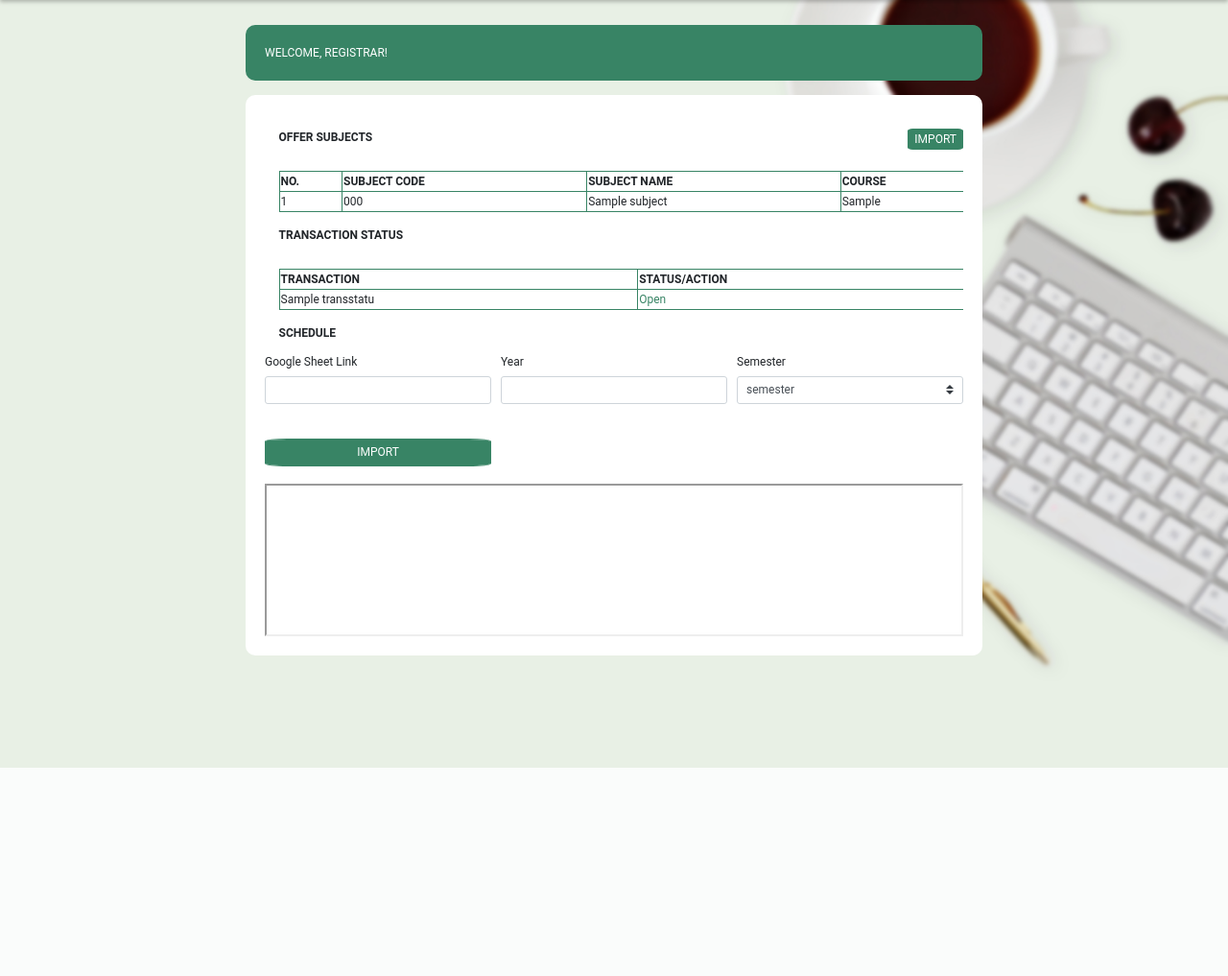
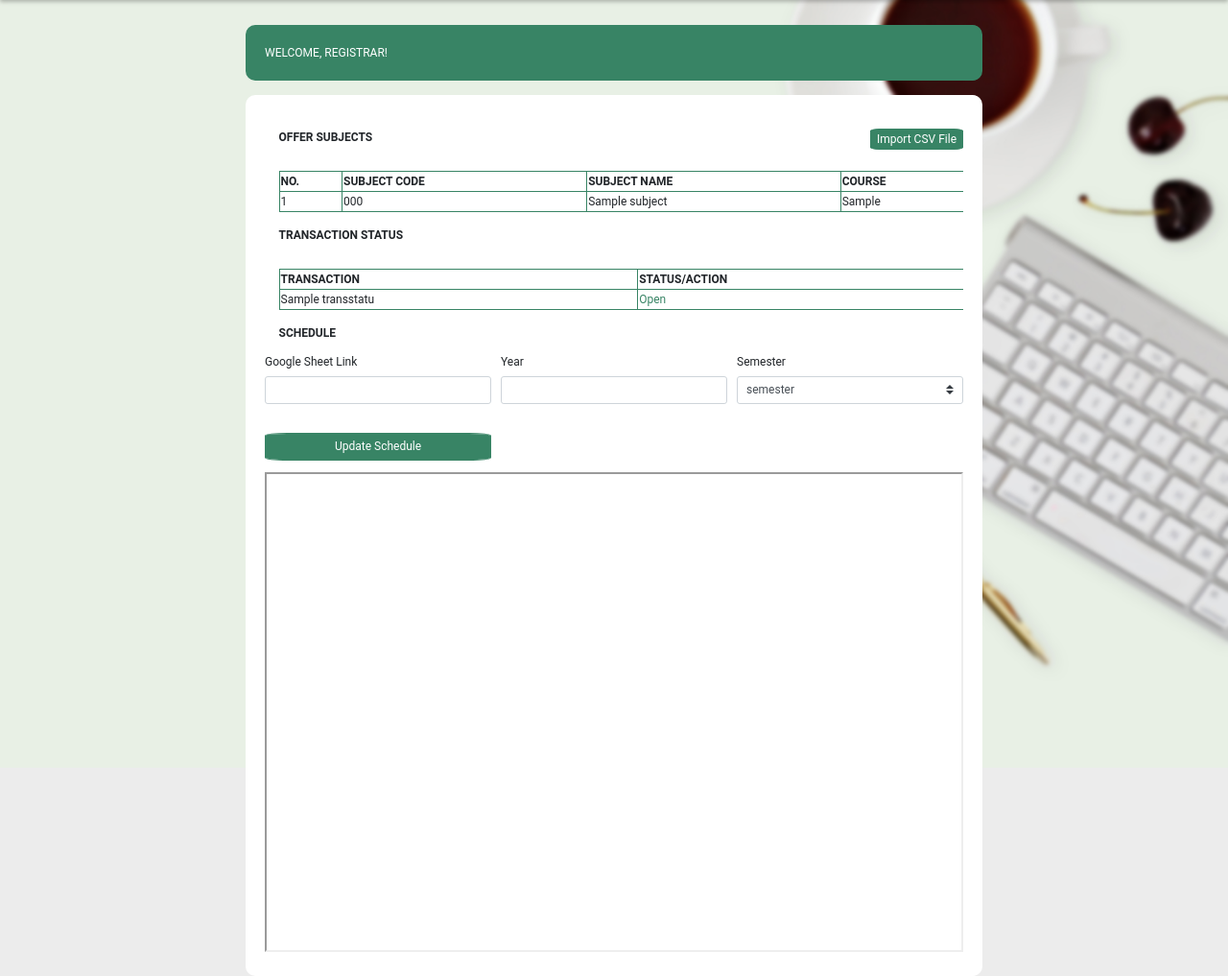
Before and after one commit to CyrineOsorio/tup-assist, a Django app: page /registrar/ in a window 1280 px wide. Shown: the part 60-1077 px from the top of the page at 96% size. Before the commit the page ends 860 px from the top, so only its background shows below. Run offline with Django 4.2, Linux system fonts and the light colour scheme; tables that the repository leaves empty hold one stand-in row (values such as "Sample post").

Commit message:
Add FIles

```diff
--- a/TupAssistProject/TupAssistApp/templates/TupAssistApp/registrar.html
+++ b/TupAssistProject/TupAssistApp/templates/TupAssistApp/registrar.html
@@ -6,7 +6,7 @@
     <meta charset="UTF-8">
     <meta http-equiv="X-UA-Compatible" content="IE=edge">
     <meta name="viewport" content="width=device-width, initial-scale=1.0">
-    <title>TUPC Administration: All Subjects</title>
+    <title>TUPC Registrar: Dashboard</title>
 
 
 
@@ -69,7 +69,7 @@
                 <p>OFFER SUBJECTS</p>
                 <form action="/sub_cvs" method="post">
                     {% csrf_token %}
-                    <input type="submit" value="IMPORT">
+                    <input type="submit" value="Import CSV File">
                 </form>
             </div>
             <div style="overflow-x:auto;">
@@ -127,17 +127,17 @@
             <form class="form" action="/import_sched" method="post">
                 {% csrf_token %}
                 <div class="form-row" id="FORMFORM">
-                    <div class="col-md-4 mb-4">
+                    <div class="col-md-4 mb-3">
                         <label for="sub_code">Google Sheet Link</label>
                         <input type="text" class="form-control" name="gSheetLink" id="gSheetLink" required>
                     </div>
 
-                    <div class="col-md-4 mb-4">
+                    <div class="col-md-4 mb-3">
                         <label for="year">Year</label>
                         <input type="number" class="form-control" name="year" id="year" required>
                     </div>
 
-                    <div class="col-md-4 mb-4">
+                    <div class="col-md-4 mb-3">
                         <label for="semester">Semester</label>
                         <select class="custom-select" name="semester" id="semester" required>
                       <option selected disabled value="semester">semester</option>
@@ -146,9 +146,9 @@
                     </select>
                     </div>
 
-                    <div class="col-md-4 mb-4">
+                    <div class="col-md-4 mb-3">
                         <label for="button"></label>
-                        <input type="submit" class="form-control" id="button" value="IMPORT" required>
+                        <input type="submit" class="form-control" id="button" value="Update Schedule" required>
                     </div>
 
 
@@ -157,7 +157,7 @@
 
             <div style="overflow-x:auto;">
                 <!--Defaul link: https://docs.google.com/spreadsheets/d/e/2PACX-1vRyXUDWAdZM2wLlrOCTJH737SRYTjNYjMevJTCOBE-OdcMXwgnaVoABk7KC5yxvTbFC8qDSeLKFXAHg/pubhtml -->
-                <iframe src="{{sched.gSheetLink}}" width="100%" height="100%"></iframe>
+                <iframe src="{{sched.gSheetLink}}" width="100%" height="500"></iframe>
             </div>
 
 
```
